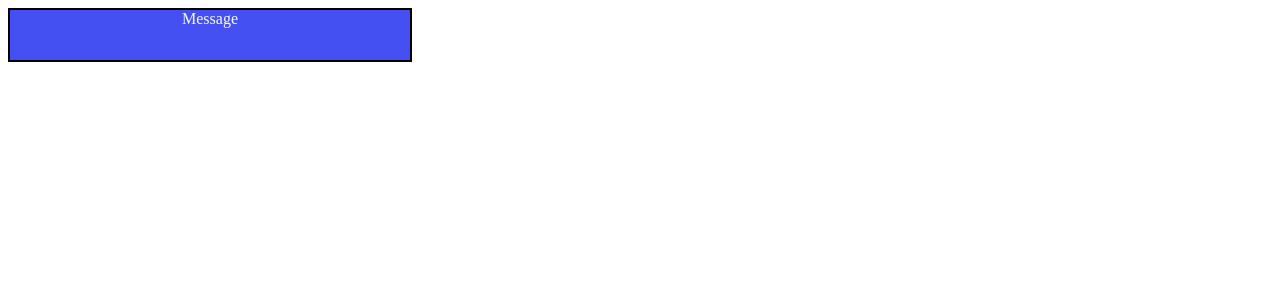
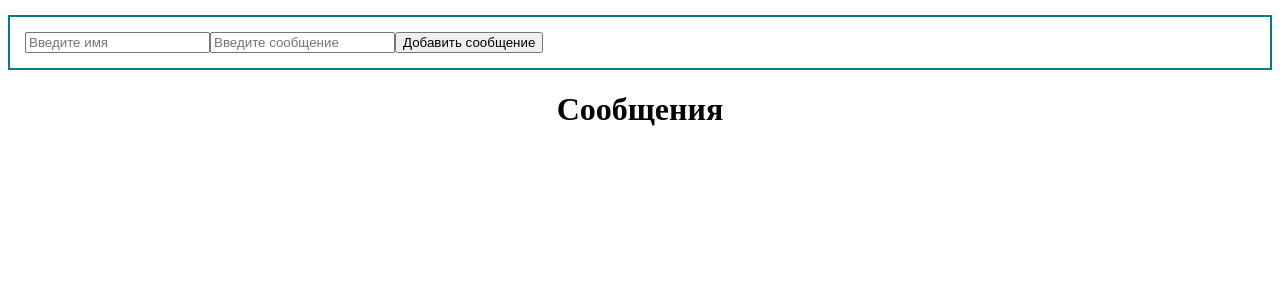
Before and after one commit to Galexy4ever/My-React, a React (Create React App) app: page / in a window 1280 px wide. Shown: the top 300 px of the page. Built offline with nearby package versions, Linux system fonts and the light colour scheme; the HTML template or start-up script is replaced by a standard one.

Commit message:
Lesson_2_2

```diff
--- a/src/App.js
+++ b/src/App.js
@@ -1,12 +1,18 @@
-import React, { useState } from "react";
+import React from "react";
 import './App.sass';
+import Message from './Components/Message'
 
 
 
 function App() {
+
+
+
     return (
     <div className="Text">
-        Message
+
+    <Message />
+
 
     </div>
 
--- a/src/App.sass
+++ b/src/App.sass
@@ -1,12 +1,18 @@
 
 #root
-    width: 400px
-    height: 50px
-    background-color: rgb(69, 80, 243)
-    border: 2px solid
 
 .Text
-    color: rgb(249, 250, 245)
+    color: black
     align-items: 20px
 
     text-align: center
+
+.userPage
+    display: flex
+    padding: 15px
+    border: 2px solid teal
+    margin-top: 15px
+.messageList
+    color: green
+.title
+    color: black
--- a/src/Components/Message.jsx
+++ b/src/Components/Message.jsx
@@ -1,10 +1,67 @@
-import React from "react"
+import React, { useState, useEffect } from "react"
+import MessageList from './MessageList'
+
 
 const Message = () => {
 
+    const [messages, setMessages] =
+        useState([])
+
+    const [userName, setNames] = useState()
+    const [userMessage, setUserMessages] = useState()
+
+    const addMessage = (e) => {
+        e.preventDefault()
+        const newMessage = {
+            id: Date.now(),
+            userName,
+            userMessage
+        }
+        console.log(newMessage)
+        setMessages([...messages, newMessage])
+        setNames('')
+        setUserMessages('')
+
+    }
+
+    useEffect(() => {
+
+        setTimeout(() => {
+            let postMes = '<h1 id="tag" > У Вас новое сообщение! <h1/>'
+            document.getElementById('title').insertAdjacentHTML('beforeBegin', postMes);
+            setTimeout(() => {
+                document.getElementById('tag').remove();
+            }, 1500);
+        }, 1500);
+    }, [messages])
+
+
+
     return (
+
         <div>
-            Message
+            <div className="userPage">
+                <input
+                    placeholder="Введите имя"
+                    type="text"
+                    value={userName}
+                    onChange={
+                        event => setNames(event.target.value)}>
+
+                </input>
+                <input
+                    placeholder="Введите cообщение"
+                    type="text"
+                    value={userMessage}
+                    onChange={
+                        event => setUserMessages(event.target.value)}>
+
+                </input>
+                <button className="userButton" onClick={addMessage}>Добавить сообщение</button>
+                <br />
+            </div >
+            <MessageList props={messages} title="Сообщения" />
+
         </div>
     )
 }
--- /dev/null
+++ b/src/Components/MessageList.jsx
@@ -0,0 +1,28 @@
+import React, { useEffect } from "react";
+
+
+
+const MessageList = ({ props, title }) => {
+
+
+    return (
+        <>
+            <div>
+                <h1 id="title" className="title">{title}</h1>
+                <div className="messageList">
+                    {
+                        props.map((post, name) => (
+                            <h2 key={post.id}>Имя: {post.userName} <br />  Сообщение: {post.userMessage}<hr /></h2>
+                            // <h1 key={post.id}>{post.userMessage}</h1>
+
+                        )
+                        )
+                    }
+                </div>
+            </div>
+        </>
+    )
+
+}
+
+export default MessageList
--- /dev/null
+++ b/src/Components/UI/Button.sass
@@ -0,0 +1,7 @@
+.userButton
+    padding: 5px 15px
+    color: blue
+    font-size: 20px
+    background: transparent
+    border: 1px solid teal
+    cursor: pointer
```
